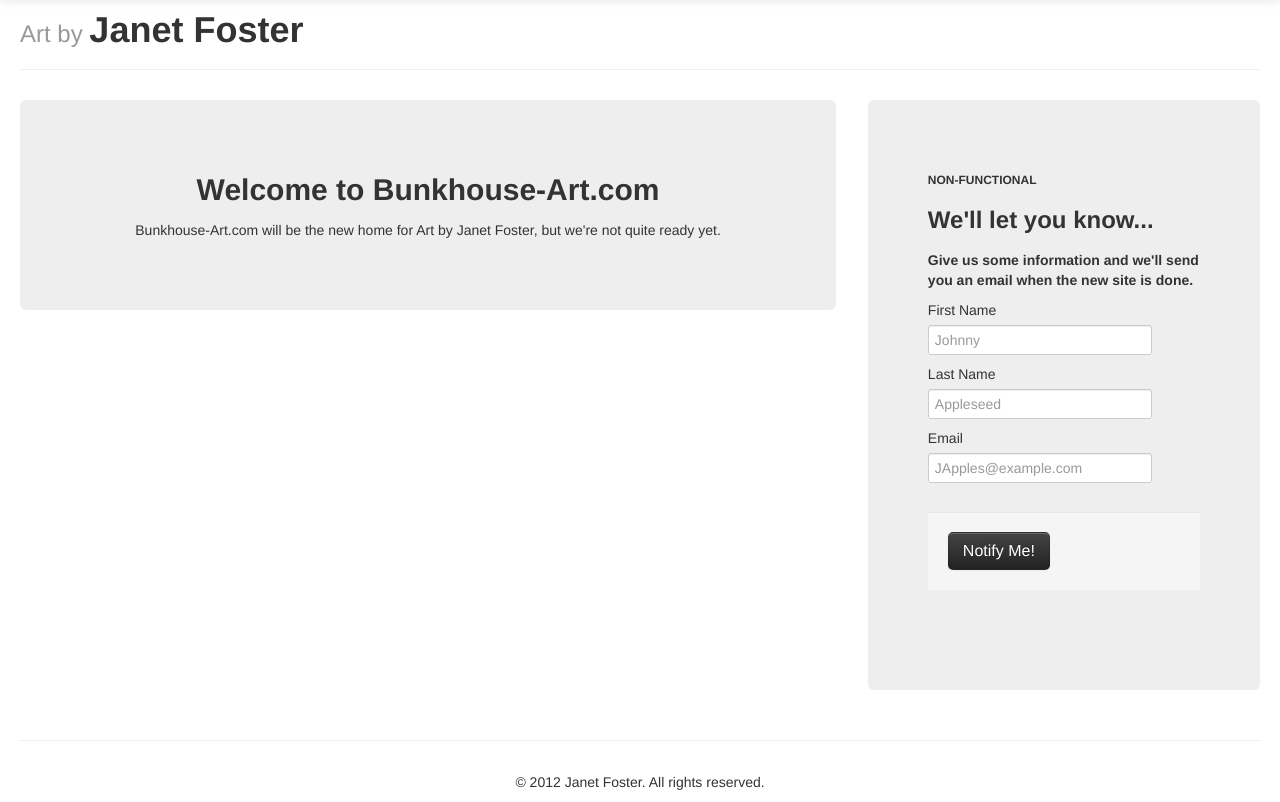
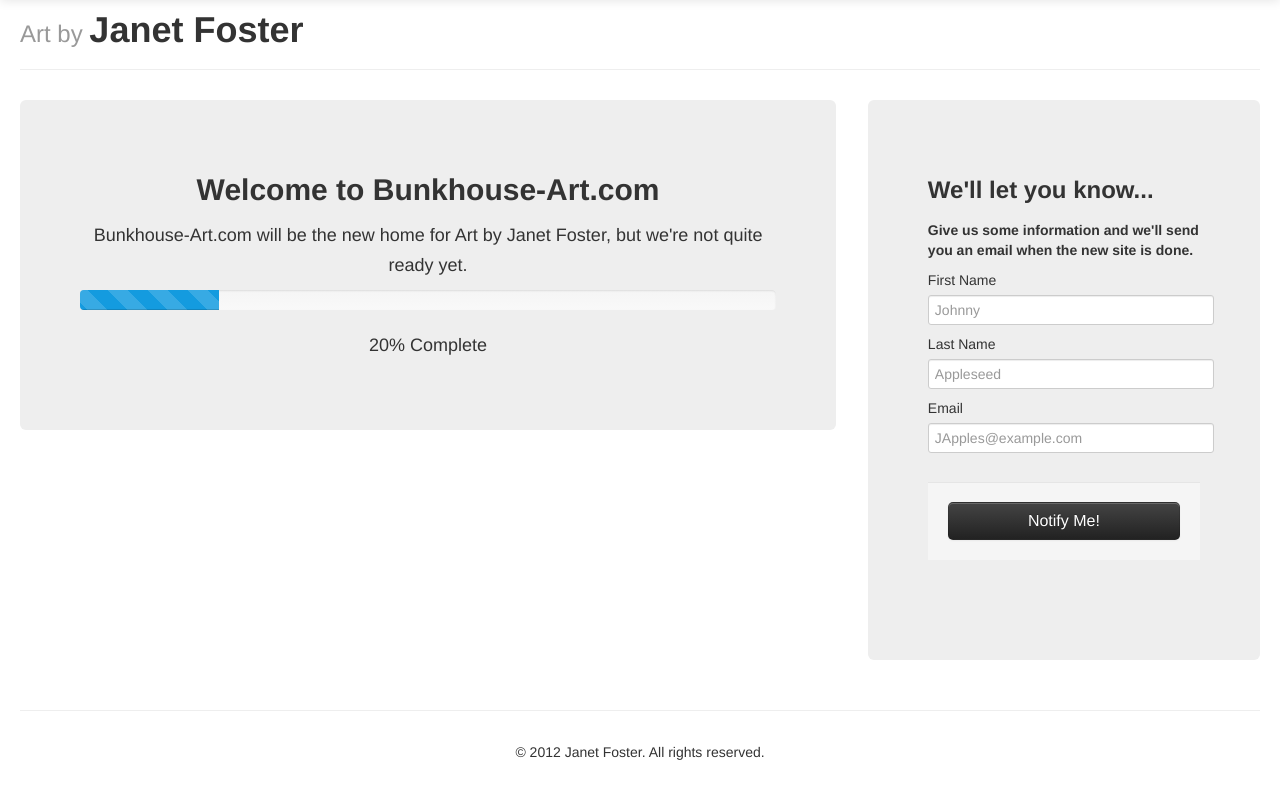
Before and after one commit to bdfoster/bunkhouse-art.com, a PHP site: page / in a window 1280 px wide. Shown: the part 40-842 px from the top of the page. After the commit the page ends 800 px from the top, so only its background shows below. Run offline with PHP 8.4, Linux system fonts and the light colour scheme.

Commit message:
fix center tags on home page, add progress bar on home

```diff
--- a/lib/bootstrap.php
+++ b/lib/bootstrap.php
@@ -2,6 +2,6 @@
   class Bootstrap {
 
 	  public static function make_input($id, $label, $type, $placeholder = '') {
-		  echo '<label for="' . $id . '">' . $label . '</label><input class="input-large" id="' . $id . '" name="' . $id . '" type="' . $type . '" placeholder="' . $placeholder . '">';
+		  echo '<label for="' . $id . '">' . $label . '</label><input class="input-fluid" id="' . $id . '" name="' . $id . '" type="' . $type . '" placeholder="' . $placeholder . '">';
 	  }
   }
--- a/public/css/master.css
+++ b/public/css/master.css
@@ -1,2 +1,3 @@
 .page-header {margin-top: 50px;}
 input {height: 20px;}
+.input-fluid {width: 100%;}
--- /dev/null
+++ b/public/js/master.js
@@ -0,0 +1,6 @@
+$(document).ready( function(){
+    $(".alert-message").animate({ 'height':'toggle','opacity':'toggle'});
+    window.setTimeout( function(){
+        $(".alert-message").slideUp();
+    }, 2500);
+});
--- a/views/home.php
+++ b/views/home.php
@@ -1,14 +1,16 @@
-
 <div class="row-fluid">
-  <div class="span8">
+  <div class="span8 pagination-centered">
     <div class="hero-unit">
-      <h2><center>Welcome to Bunkhouse-Art.com</center></h2>
-      <p><center>Bunkhouse-Art.com will be the new home for Art by Janet Foster, but we're not quite ready yet.</center></p>
+      <h2>Welcome to Bunkhouse-Art.com</h2>
+      <p>Bunkhouse-Art.com will be the new home for Art by Janet Foster, but we're not quite ready yet.</p>
+      <div class="progress progress-striped active">
+        <div class="bar" style="width: 20%;"></div>
+      </div>
+      <p>20% Complete</p>
     </div>
   </div>
   <div class="span4">
     <div class="hero-unit">
-      <h6>NON-FUNCTIONAL</h6>
       <h3>We'll let you know...</h3>
       <h5>Give us some information and we'll send you an email when the new site is done.</h5>
       <form action="<?php echo $this->make_route('/site-ready-notification'); ?>" method="post">
@@ -18,7 +20,7 @@
           <?php Bootstrap::make_input('email', 'Email', 'text', 'JApples@example.com'); ?>
 
           <div class="form-actions">
-            <button class="btn btn-inverse btn-large">Notify Me!</button>
+            <button class="btn btn-large btn-block btn-inverse">Notify Me!</button>
           </div>
         </fieldset>
       </form>
```
